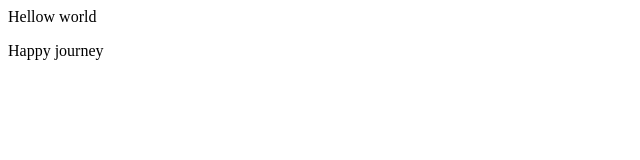
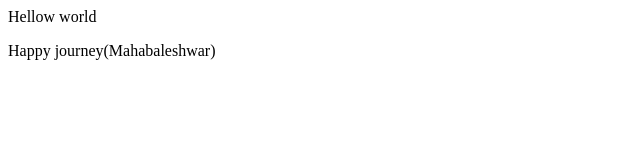
Before and after one commit to dhnushreddy/ITsLocal, a plain HTML site: page index.html in a window 1280 px wide. Shown: the whole page, without its empty margins (0-640 px from the left). Drawn offline with Linux system fonts and the light colour scheme.

Commit message:
Mahabaleshwar added

```diff
--- a/index.html
+++ b/index.html
@@ -1,2 +1,2 @@
 <p>Hellow world<p/>
-<P>Happy journey<P/>
+<P>Happy journey(Mahabaleshwar)<P/>
```
